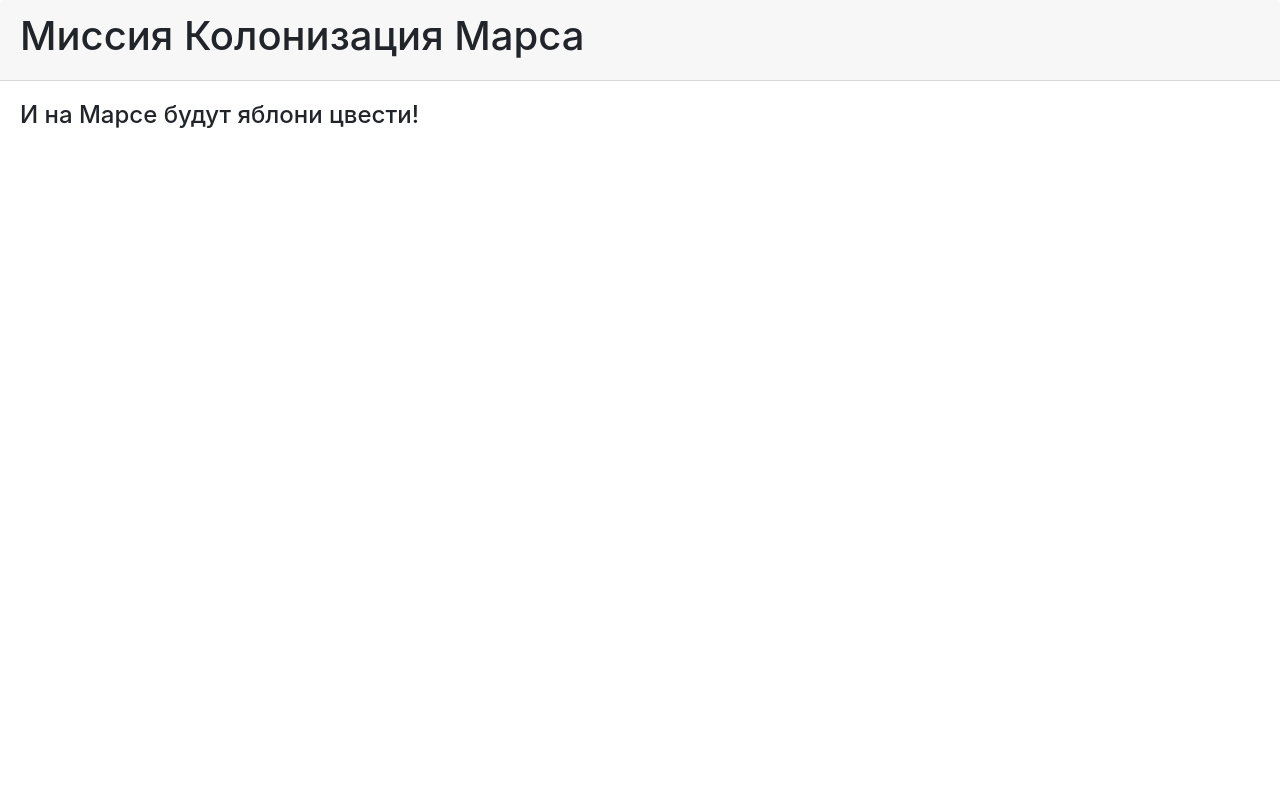
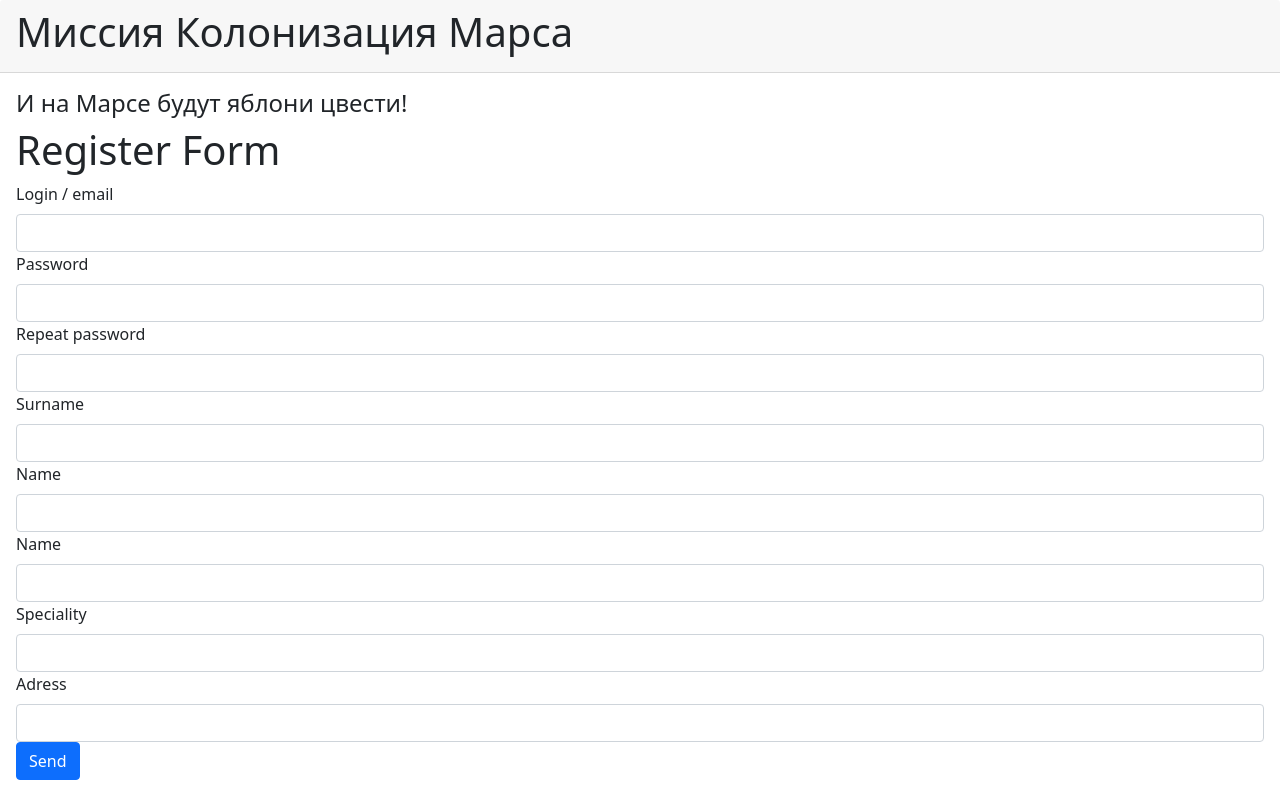
Before and after one commit to Shadowik2306/Mars-2-0, a Flask app: page /register in a window 1280 px wide. Before the commit the page ends 128 px from the top, so only its background shows below. Run offline with Flask 2, Linux system fonts and the light colour scheme; some libraries are stand-ins or nearby versions.

Commit message:
Form_Registr

```diff
--- a/main.py
+++ b/main.py
@@ -100,23 +100,6 @@ def table_prof(name, age):
     return render_template('table_param.html', color=color, name=url_for('static', filename='img/sim/male_child.jpg'))
 
 
-class GaleryForm(FlaskForm):
-    file = SubmitField('Выберите файл')
-    send = SubmitField('Отправить')
-
-
-@app.route('/galery', methods=['POST', 'GET'])
-def galery():
-    if request.method == 'GET':
-        form = GaleryForm()
-        return render_template('galery.html', lst=[url_for('static', filename=f'img/galery/{i}') for i in os.listdir('static/img/galery')], form = form)
-    elif request.method == 'POST':
-        f = request.files['file']
-        f.read()
-        with open(str(os.listdir('static/img/galery')) + '.jpg', 'w') as file:
-            file.write(f)
-
-
 @app.route('/')
 def works_log():
     db_session.global_init('db/blogs.db')
@@ -125,5 +108,39 @@ def works_log():
     return render_template('works_log.html', jobs=jobs)
 
 
+class Register(FlaskForm):
+    login = StringField('Login / email', validators=[DataRequired()])
+    password = PasswordField('Password', validators=[DataRequired()])
+    password_repeat = PasswordField('Repeat password', validators=[DataRequired()])
+    surname = StringField('Surname', validators=[DataRequired()])
+    name = StringField('Name', validators=[DataRequired()])
+    age = StringField('Name', validators=[DataRequired()])
+    position = StringField('Speciality', validators=[DataRequired()])
+    adress = StringField('Adress', validators=[DataRequired()])
+    submit = SubmitField('Send')
+
+
+
+@app.route('/register', methods=['GET', 'POST'])
+def register():
+    form = Register()
+    if request.method == 'POST':
+        dct = {
+            'login': request.form['login'],
+            'password': request.form['password'],
+            'password_repeat': request.form['password_repeat'],
+            'surname': request.form['surname'],
+            'name': request.form['name'],
+            'age': request.form['age'],
+            'position': request.form['position'],
+            'adress': request.form['adress'],
+            'submit': request.form['submit']
+        }
+        if not dct["password"] == dct["password_repeat"]:
+            return "Пароли разные"
+        return "Accepted"
+    return render_template('register.html', form=form)
+
+
 if __name__ == '__main__':
     app.run(port=8081, host='127.0.0.1')
--- a/templates/base.html
+++ b/templates/base.html
@@ -3,11 +3,17 @@
 <head>
     <meta charset="UTF-8">
     <title>{{ title }}</title>
-	<link rel="stylesheet" href="static/css/style.css">
-    <link rel="stylesheet" href="https://stackpath.bootstrapcdn.com/bootstrap/4.2.1/css/bootstrap.min.css" integrity="sha384-GJzZqFGwb1QTTN6wy59ffF1BuGJpLSa9DkKMp0DgiMDm4iYMj70gZWKYbI706tWS" crossorigin="anonymous">
-    <script src="https://code.jquery.com/jquery-3.3.1.slim.min.js" integrity="sha384-q8i/X+965DzO0rT7abK41JStQIAqVgRVzpbzo5smXKp4YfRvH+8abtTE1Pi6jizo" crossorigin="anonymous"></script>
-	  <script src="https://cdnjs.cloudflare.com/ajax/libs/popper.js/1.14.6/umd/popper.min.js" integrity="sha384-wHAiFfRlMFy6i5SRaxvfOCifBUQy1xHdJ/yoi7FRNXMRBu5WHdZYu1hA6ZOblgut" crossorigin="anonymous"></script>
-	  <script src="https://stackpath.bootstrapcdn.com/bootstrap/4.2.1/js/bootstrap.min.js" integrity="sha384-B0UglyR+jN6CkvvICOB2joaf5I4l3gm9GU6Hc1og6Ls7i6U/mkkaduKaBhlAXv9k" crossorigin="anonymous"></script>
+	<link rel="stylesheet"
+		  href="https://stackpath.bootstrapcdn.com/bootstrap/4.2.1/css/bootstrap.min.css"
+		  integrity="sha384-GJzZqFGwb1QTTN6wy59ffF1BuGJpLSa9DkKMp0DgiMDm4iYMj70gZWKYbI706tWS"
+		  crossorigin="anonymous">
+	<link href="https://cdn.jsdelivr.net/npm/bootstrap@5.0.0-beta2/dist/css/bootstrap.min.css"
+		  rel="stylesheet"
+		  integrity="sha384-BmbxuPwQa2lc/FVzBcNJ7UAyJxM6wuqIj61tLrc4wSX0szH/Ev+nYRRuWlolflfl"
+		  crossorigin="anonymous">
+	<script src="https://code.jquery.com/jquery-3.3.1.slim.min.js" integrity="sha384-q8i/X+965DzO0rT7abK41JStQIAqVgRVzpbzo5smXKp4YfRvH+8abtTE1Pi6jizo" crossorigin="anonymous"></script>
+	<script src="https://cdnjs.cloudflare.com/ajax/libs/popper.js/1.14.6/umd/popper.min.js" integrity="sha384-wHAiFfRlMFy6i5SRaxvfOCifBUQy1xHdJ/yoi7FRNXMRBu5WHdZYu1hA6ZOblgut" crossorigin="anonymous"></script>
+	<script src="https://stackpath.bootstrapcdn.com/bootstrap/4.2.1/js/bootstrap.min.js" integrity="sha384-B0UglyR+jN6CkvvICOB2joaf5I4l3gm9GU6Hc1og6Ls7i6U/mkkaduKaBhlAXv9k" crossorigin="anonymous"></script>
 </head>
 <body>
     <div class="card-header">
--- /dev/null
+++ b/templates/register.html
@@ -0,0 +1,82 @@
+{% extends "base.html" %}
+
+{% block content %}
+<h1>Register Form</h1>
+<form action="" method="post">
+    {{ form.hidden_tag() }}
+    <div>
+        {{ form.login.label }}<br>
+        {{ form.login(class="form-control", id="login") }}
+        {% for error in form.login.errors %}
+        <div class="alert alert-danger" role="alert">
+            {{ error }}
+        </div>
+        {% endfor %}
+    </div>
+    <div>
+        {{ form.password.label }}<br>
+        {{ form.password(class="form-control", id="password") }}
+        {% for error in form.password.errors %}
+        <div class="alert alert-danger" role="alert">
+            {{ error }}
+        </div>
+        {% endfor %}
+    </div>
+    <div>
+        {{ form.password_repeat.label }}<br>
+        {{ form.password_repeat(class="form-control", id="password_repeat") }}
+        {% for error in form.password_repeat.errors %}
+        <div class="alert alert-danger" role="alert">
+            {{ error }}
+        </div>
+        {% endfor %}
+    </div>
+    <div>
+        {{ form.surname.label }}<br>
+        {{ form.surname(class="form-control", id="surname") }}
+        {% for error in form.surname.errors %}
+        <div class="alert alert-danger" role="alert">
+            {{ error }}
+        </div>
+        {% endfor %}
+    </div>
+    <div>
+        {{ form.name.label }}<br>
+        {{ form.name(class="form-control", id="name") }}
+        {% for error in form.name.errors %}
+        <div class="alert alert-danger" role="alert">
+            {{ error }}
+        </div>
+        {% endfor %}
+    </div>
+    <div>
+        {{ form.age.label }}<br>
+        {{ form.age(class="form-control", id="age") }}
+        {% for error in form.age.errors %}
+        <div class="alert alert-danger" role="alert">
+            {{ error }}
+        </div>
+        {% endfor %}
+    </div>
+    <div>
+        {{ form.position.label }}<br>
+        {{ form.position(class="form-control", id="position") }}
+        {% for error in form.position.errors %}
+        <div class="alert alert-danger" role="alert">
+            {{ error }}
+        </div>
+        {% endfor %}
+    </div>
+    <div>
+        {{ form.adress.label }}<br>
+        {{ form.adress(class="form-control", id="adress") }}
+        {% for error in form.adress.errors %}
+        <div class="alert alert-danger" role="alert">
+            {{ error }}
+        </div>
+        {% endfor %}
+    </div>
+    <p>{{ form.submit(type="submit", class="btn btn-primary") }}</p>
+</form>
+
+{% endblock %}
```
Also changed, not shown: templates/galery.html (deleted, +0 -28 lines).
